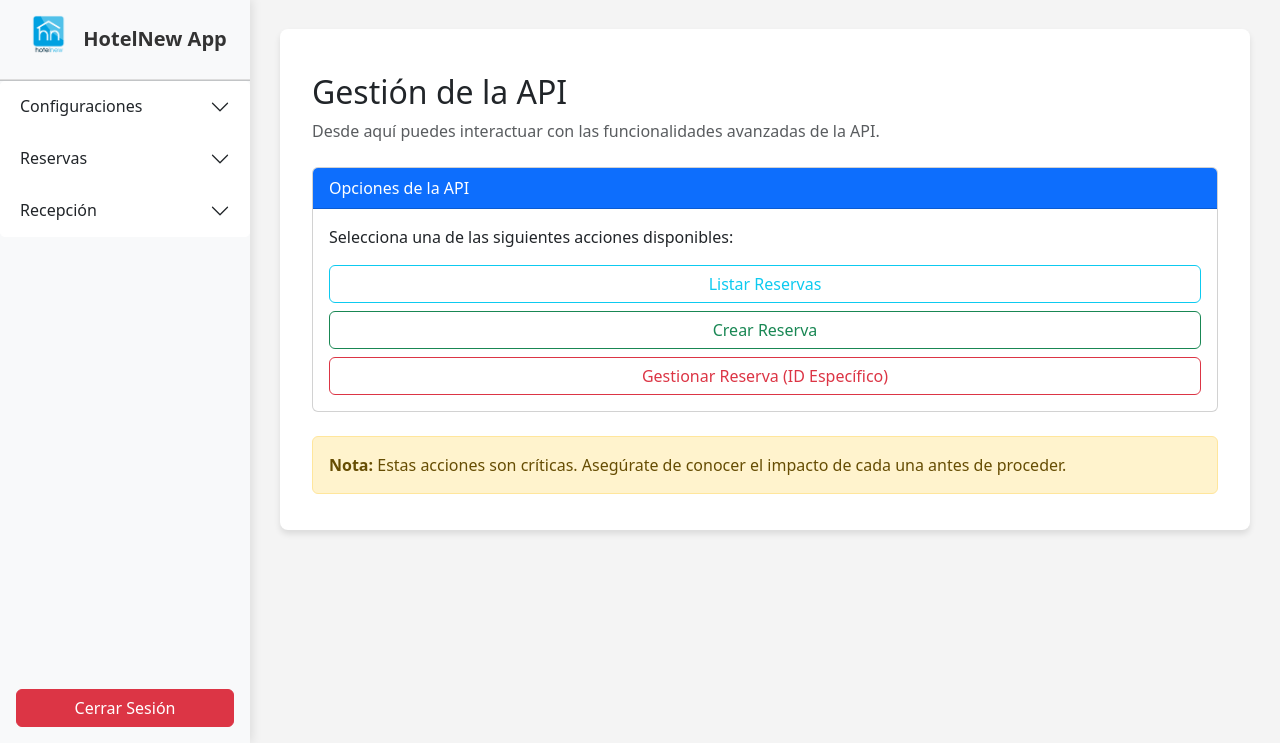
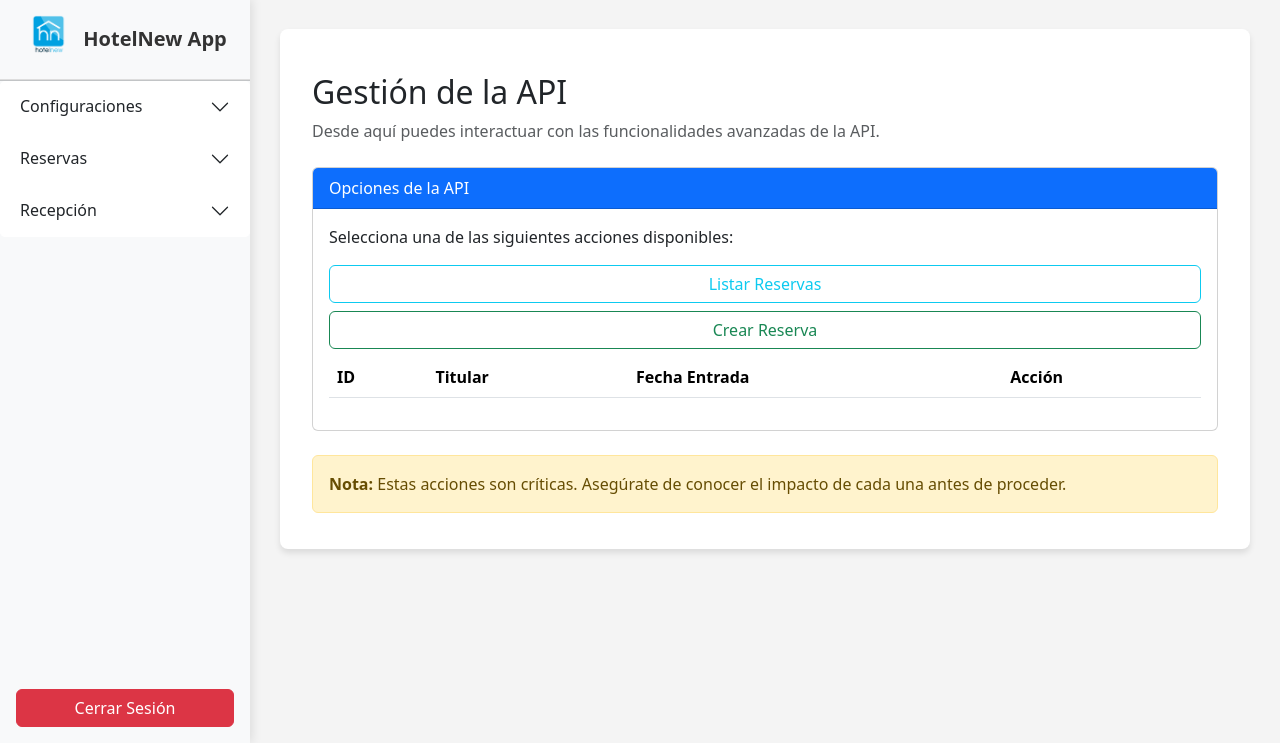
Before and after one commit to ceal2013/EVA-4, a Django app: page /api/dashboard/ in a window 1280 px wide. Shown: the part 57-800 px from the top of the page. Run offline with Django 5.2, Linux system fonts and the light colour scheme; the visitor is signed in with stand-in values (Sample User, id 1); lists and menus that the app fills with data are empty; some libraries are stand-ins or nearby versions.

Commit message:
Actualizar rutas de la API para reservas y corregir enlaces en la plantilla del dashboard, mejorando la gestión de reservas con una tabla de listado.

```diff
--- a/HotelNew/urls.py
+++ b/HotelNew/urls.py
@@ -38,7 +38,7 @@ urlpatterns = [
 
     # Rutas de la API
     path('api/dashboard/', api_views.api_dashboard_view, name='apiDashboard'),
-    path('api/reservas/', ReservaListCreateAPIView.as_view(), name='api_reserva_list_create'),
-    path('api/reservas/<int:pk>/', ReservaDetailAPIView.as_view(), name='api_reserva_detail'),
+    path('api/reservas/', ReservaListCreateAPIView.as_view(), name='api_reserva-list-create'),
+    path('api/reservas/<int:pk>/', ReservaDetailAPIView.as_view(), name='api_reserva-detail'),
 
 ]
--- a/templates/reservasApp/api_dashboard.html
+++ b/templates/reservasApp/api_dashboard.html
@@ -14,7 +14,7 @@
 
             <div class="d-grid gap-2">
                 <!-- Botón para listar todas las reservas -->
-                <a href="{% url 'api_reserva_list_create' %}" class="btn btn-outline-info">
+                <a href="{% url 'api_reserva-list-create' %}" class="btn btn-outline-info">
                     Listar Reservas
                 </a>
 
@@ -25,9 +25,28 @@
                 </a>
 
                 <!-- Botón para gestionar una reserva específica -->
-                <a href="{% url 'reserva-detail' pk=1 %}" class="btn btn-outline-danger">
-                    Gestionar Reserva (ID Específico)
-                </a>
+                <table class="table">
+                    <thead>
+                        <tr>
+                            <th>ID</th>
+                            <th>Titular</th>
+                            <th>Fecha Entrada</th>
+                            <th>Acción</th>
+                        </tr>
+                    </thead>
+                    <tbody>
+                        {% for reserva in reservas %}
+                            <tr>
+                                <td>{{ reserva.id }}</td>
+                                <td>{{ reserva.titular }}</td>
+                                <td>{{ reserva.fecha_entrada }}</td>
+                                <td>
+                                    <a href="{% url 'api_reserva-detail' pk=reserva.id %}" class="btn btn-outline-danger">Gestionar</a>
+                                </td>
+                            </tr>
+                        {% endfor %}
+                    </tbody>
+                </table>
             </div>
         </div>
     </div>
```
